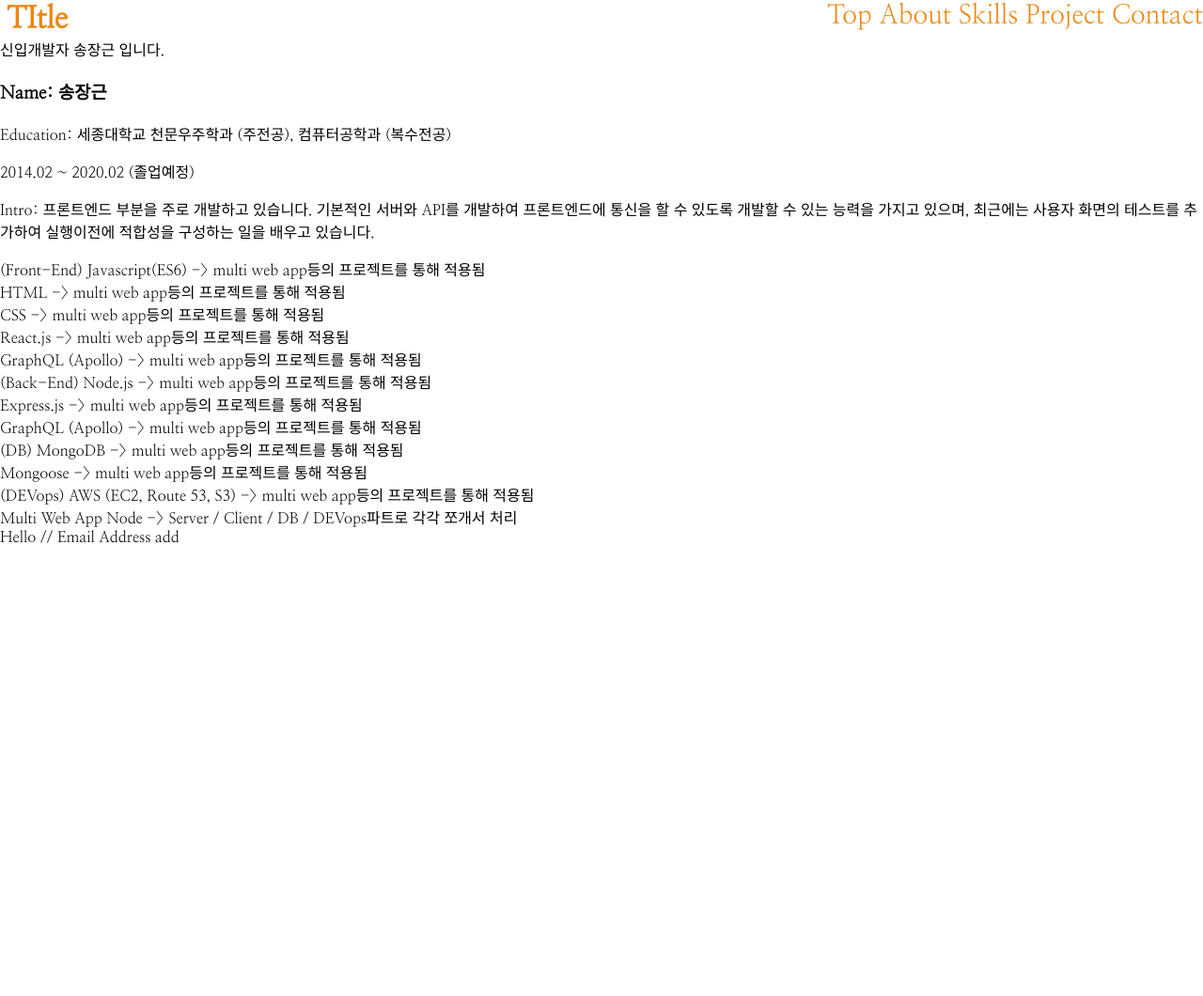
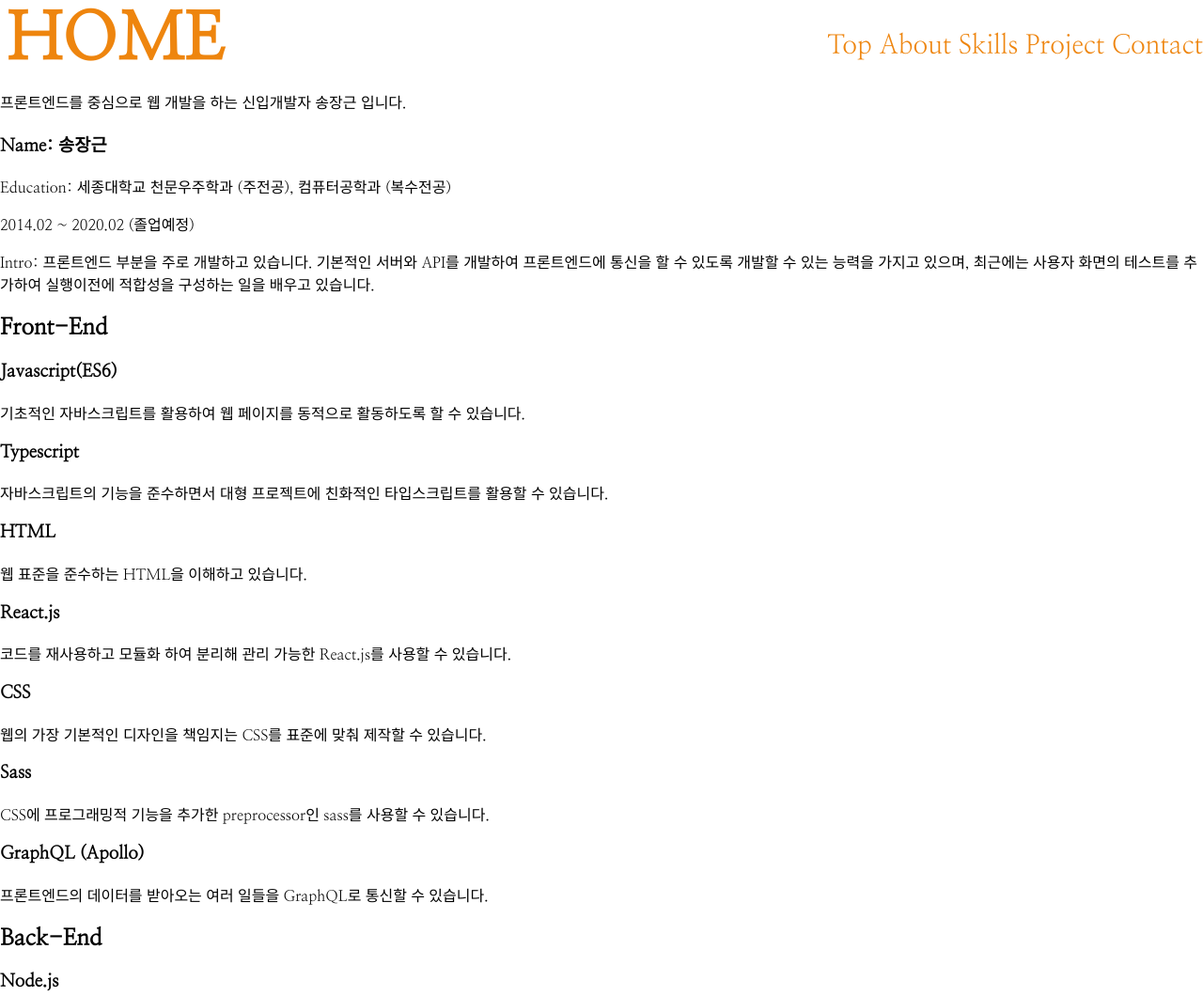
Before and after one commit to JangGeunSong/JangGeunSong.github.io, a plain HTML site: page index.html in a window 1280 px wide. Shown: the top 1060 px of the page at 94% size. Before the commit the page ends 1002 px from the top, so only its background shows below. Drawn offline with nearby package versions, Linux system fonts and the light colour scheme.

Commit message:
Animation & contents add

```diff
--- a/index.html
+++ b/index.html
@@ -6,12 +6,13 @@
     <meta http-equiv="X-UA-Compatible" content="ie=edge">
     <link rel="stylesheet" href="style/style.min.css">
     <link href="https://fonts.googleapis.com/css?family=Nanum+Myeongjo&display=swap" rel="stylesheet">
-    <title>Document</title>
+    <title>TItle of portfolio</title>
 </head>
-<body>
-    <header class="header">
+<body id="body">
+    <!-- 포트폴리오 헤더 -->
+    <header id="header" class="header">
         <!-- 타이틀, 버튼들 주어서 그 섹션으로 이동하도록 처리 -->
-        <h1><a href="#Top">TItle</a></h1>
+        <h1><a href="#Top">HOME</a></h1>
         <nav>
             <ul>
                 <li>
@@ -42,13 +43,14 @@
             </ul>
         </nav>
     </header>
-    <!-- 포트폴리오 최 상단 -->
-    <section id="Top" class="top">
-        <div class="container">
-            신입개발자 송장근 입니다.
+    <!-- 포트폴리오 상단 -->
+    <section id="Top">
+        <div class="container top">
+            <p>프론트엔드를 중심으로 웹 개발을 하는 신입개발자 송장근 입니다.</p>
         </div>
     </section>
-    <section id="About" class="about">
+    <!-- 포트폴리오 자기소개 -->
+    <section id="About">
         <div class="container">
             <h3>Name: 송장근</h3>
             <p>
@@ -62,56 +64,71 @@
             </p>
         </div>
     </section>
-    <section id="Skills" class="skills">
+    <!-- 포트폴리오 가진 기술 나열 -->
+    <section id="Skills">
         <div class="container">
-            (Front-End)
-            Javascript(ES6) -> multi web app등의 프로젝트를 통해 적용됨<br>
-            HTML -> multi web app등의 프로젝트를 통해 적용됨<br>
-            CSS -> multi web app등의 프로젝트를 통해 적용됨<br>
-            React.js -> multi web app등의 프로젝트를 통해 적용됨<br>
-            GraphQL (Apollo) -> multi web app등의 프로젝트를 통해 적용됨<br>
-            (Back-End)
-            Node.js -> multi web app등의 프로젝트를 통해 적용됨<br>
-            Express.js -> multi web app등의 프로젝트를 통해 적용됨<br>
-            GraphQL (Apollo) -> multi web app등의 프로젝트를 통해 적용됨<br>
-            (DB)
-            MongoDB -> multi web app등의 프로젝트를 통해 적용됨<br>
-            Mongoose -> multi web app등의 프로젝트를 통해 적용됨<br>
-            (DEVops)
-            AWS (EC2, Route 53, S3) -> multi web app등의 프로젝트를 통해 적용됨<br>
+            <div class="box">
+                <!-- Front-end 기술사항 소개 -->
+                <h2>Front-End</h2>
+                <h3>Javascript(ES6)</h3>
+                <p>기초적인 자바스크립트를 활용하여 웹 페이지를 동적으로 활동하도록 할 수 있습니다.</p>
+                <h3>Typescript</h3>
+                <p>자바스크립트의 기능을 준수하면서 대형 프로젝트에 친화적인 타입스크립트를 활용할 수 있습니다.</p>
+                <h3>HTML</h3>
+                <p>웹 표준을 준수하는 HTML을 이해하고 있습니다.</p>
+                <h3>React.js</h3>
+                <p>코드를 재사용하고 모듈화 하여 분리해 관리 가능한 React.js를 사용할 수 있습니다.</p>
+                <h3>CSS</h3>
+                <p>웹의 가장 기본적인 디자인을 책임지는 CSS를 표준에 맞춰 제작할 수 있습니다.</p>
+                <h3>Sass</h3>
+                <p>CSS에 프로그래밍적 기능을 추가한 preprocessor인 sass를 사용할 수 있습니다.</p>
+                <h3>GraphQL (Apollo)</h3>
+                <p>프론트엔드의 데이터를 받아오는 여러 일들을 GraphQL로 통신할 수 있습니다.</p>
+            </div>
+            <div class="box">
+                <!-- Back-end part 기술사항 소개 -->
+                <h2>Back-End</h2>
+                <h3>Node.js</h3>
+                <p>모든 웹의 서버 기반인 Node.js를 사용하여 코딩할 수 있습니다.</p>
+                <h3>Express.js</h3>
+                <p>Node.js의 웹 서버를 더 효율적으로 만들 수 있는 Express.js를 사용할 수 있습니다.</p>
+                <h3>GraphQL (Apollo)</h3>
+                <p>데이터를 클라이언트에게 전달할때 내부에서 처리하는 여러 로직을 GraphQL을 통해 제작할 수 있습니다.</p>
+                <h3>MongoDB</h3>
+                <p>NoSQL문을 사용하는 MongoDB를 통해 사용자 정보를 저장하고 관리할 수 있습니다.</p>
+                <h3>Mongoose</h3>
+                <p>Node.js에서 DB에 접근하여 데이터를 관리하는 Mongoose를 사용할 수 있습니다.</p>
+            </div>
+            <div class="box">
+                <!-- dev-ops part 기술사항 소개 -->
+                <h2>dev-ops</h2>
+                <h3>AWS (EC2, Route 53, S3)</h3>
+                <p>제작한 서버를 실제 사용자에게 호스팅 하기 위해 AWS를 사용하여 서버컴퓨터를 생성하고 도메인을 연결하여 서비스 할 수 있습니다.</p>
+            </div>
         </div>
     </section>
-    <section id="Project" class="project">
+    <!-- 포트폴리오 가지고 있는 프로젝트 -->
+    <section id="Project">
         <div class="container">
             Multi Web App Node    -> Server / Client / DB / DEVops파트로 각각 쪼개서 처리
+            Client: React.js를 사용하여 UI를 제작한 후 이를 GraphQL로 데이터 이동하도록 처리하였습니다.
+
+            Server: 클라이언트 부분에서 요청하는 사항을 Apollo를 통해 처리하고 이를 전달하도속 제작하였습니다.
+
+            DB: 서버에서 요청하는 것을 데이터 처리하도록 MongoDB를 사용하여 처리하였습니다.
+
+            DEVops: 실제 웹 호스팅을 위해 AWS의 EC2를 활용하였습니다. 또 정적 파일을 보내기 위해 S3를 사용하였습니다.
         </div>
     </section>
-    <section id="Contact" class="contact">
+    <!-- 포트폴리오 연락처 -->
+    <section id="Contact">
         <div class="container">
-            Hello  // Email Address add
+            <p>email: eta1@naver.com</p>
         </div>
     </section>
     <br>
-    <br>
-    <br>
-    <br>
-    <br>
-    <br>
-    <br>
-    <br>
-    <br>
-    <br>
-    <br>
-    <br>
-    <br>
-    <br>
-    <br>
-    <br>
-    <br>
-    <br>
-    <br>
-    <br>
-    <br>
+    <script src="https://code.jquery.com/jquery-3.4.1.js"></script>
+    <script src="https://cdnjs.cloudflare.com/ajax/libs/gsap/3.0.4/gsap.min.js"></script>
     <script src="./js/main.js"></script>
 </body>
 </html>
--- a/js/main.js
+++ b/js/main.js
@@ -0,0 +1,24 @@
+let topTween = gsap.from("#Top", {duration: 2, y: -50});
+let aboutTween = gsap.from("#About", {duration: 2, y: -50});
+let skillsTween = gsap.from("#Skills", {duration: 2, y: -50});
+let projectTween = gsap.from("#Project", {duration: 2, y: -50});
+
+let body = document.getElementById('body');
+let speed = 700;	// 스크롤 스피드 수치로 사용할 변수
+
+//로직
+function scrolling(obj){
+    if (!obj){	// 예외처리, 현재는 기능적으로 필요한 부분은 아님, 관례적 사용
+        $('html, body').animate({scrollTop:0},speed);
+    }else{
+        var posTop = $(obj).offset().top -80;	// posTop = 매개변수로 들어온 컨텐츠 obj 의 offset().top - 네비게이션 높이
+        $('html, body').animate({scrollTop:posTop}, speed )	// body의 스크롤이동 : posTop
+    }
+};
+
+
+$("ul li a").click(function(){	// 네비게이션 클릭시
+    var direction = $(this).attr("href");	// direction = 클릭한 요소의 href 속성
+    scrolling( direction );	// direction 을 인자로 함수 실행
+    return false;	// 본래 이벤트 방지
+});
--- a/style/src/components/_container.scss
+++ b/style/src/components/_container.scss
@@ -1,3 +1,12 @@
 .container {
     width: 100%;
 }
+
+.top {
+    padding-top: 5rem;
+}
+
+.box {
+    width: 100%;
+    height: 50%;
+}
--- a/style/src/components/_header.scss
+++ b/style/src/components/_header.scss
@@ -1,9 +1,15 @@
 .header {
-    position: relative;
+    position: fixed;
+    margin: 0;
+    padding: 0;
+    background: $white-color;
+    width: 100%;
+    z-index: 1000;
     h1 {
         margin: 0;
         padding: 0;
         padding-left: 7px;
+        font-size: 4.35rem;
         display: inline;
     }
     nav {
@@ -11,6 +17,7 @@
         ul {
             padding: 0 0 2px;
             margin: 0;
+            margin-top: 2rem;
             text-align: right;
             float: right;
             font-size: 1.75rem;
@@ -19,10 +26,10 @@
                 list-style: none;
             }
         }
-    }
-    a:hover {
-        color: $danger-color;
-        border-bottom: solid $secondary-color;
-        transition: 0.2s ease-in-out;
+        a:hover {
+            color: $danger-color;
+            border-bottom: solid $secondary-color;
+            transition: 0.2s ease-in-out;
+        }
     }
 }
--- a/style/src/utils/_colors.scss
+++ b/style/src/utils/_colors.scss
@@ -3,3 +3,6 @@ $secondary-color: rgb(35, 94, 204);
 $success-color: rgb(80, 226, 23);
 $warning-color: rgb(238, 133, 14);
 $danger-color: rgb(241, 3, 3);
+
+
+$white-color: rgb(255, 255, 255)
--- /dev/null
+++ b/style/src/utils/_selection.scss
@@ -0,0 +1,4 @@
+::selection {
+    color: $white-color;
+    background: $danger-color;
+}
--- a/style/src/utils/_utils.scss
+++ b/style/src/utils/_utils.scss
@@ -1 +1,2 @@
-@import './colors'
+@import './colors';
+@import './selection'
```
Also changed, not shown: style/style.min.css.
